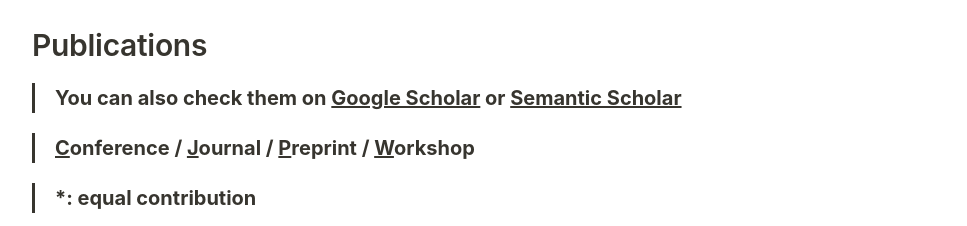
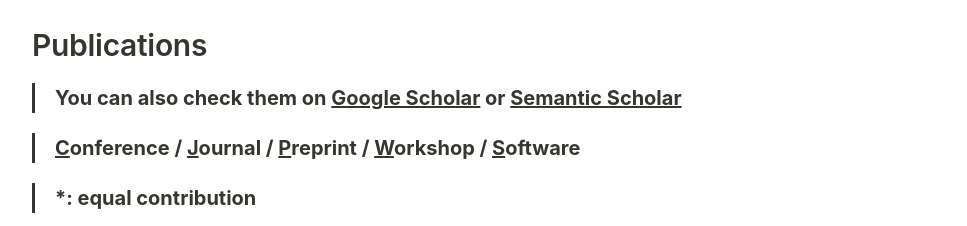
Before and after one commit to bokveizen/bokveizen.github.io, a plain HTML site: page index.html in a window 1280 px wide. Shown: the part 1360-1586 px from the top of the page, without its empty margins (108-1075 px from the left). Drawn offline with Linux system fonts and the light colour scheme.

Commit message:
add software in publications

```diff
--- a/index.html
+++ b/index.html
@@ -238,7 +238,8 @@
 							Scholar</a></strong><strong> or </strong><strong><a
 							href="https://www.semanticscholar.org/author/Fanchen-Bu/2065674134">Semantic
 							Scholar</a></strong></blockquote>
-				<blockquote id="bf8debf1-3203-4990-893a-766d8ffeb97c" class=""><strong><span style="text-decoration: underline;">C</span>onference / <span style="text-decoration: underline;">J</span>ournal / <span style="text-decoration: underline;">P</span>reprint / <span style="text-decoration: underline;">W</span>orkshop</strong></blockquote>
+				<blockquote id="bf8debf1-3203-4990-893a-766d8ffeb97c" class=""><strong><span style="text-decoration: underline;">C</span>onference / <span style="text-decoration: underline;">J</span>ournal / <span style="text-decoration: underline;">P</span>reprint / <span style="text-decoration: underline;">W</span>orkshop / <span style="text-decoration: underline;">S</span>oftware</strong>
+				</blockquote>
 				<blockquote id="1ec6f3fc-05f2-4d18-a2b7-5fcd2e18accb" class=""><strong>*: equal contribution</strong>
 				</blockquote>
 
```
